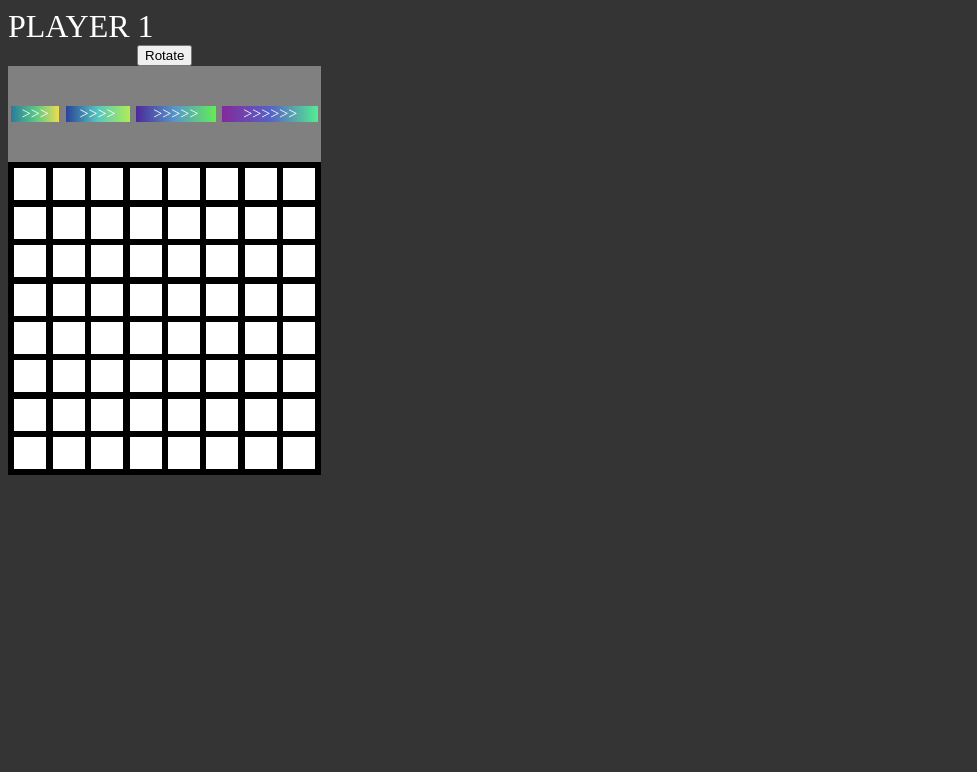
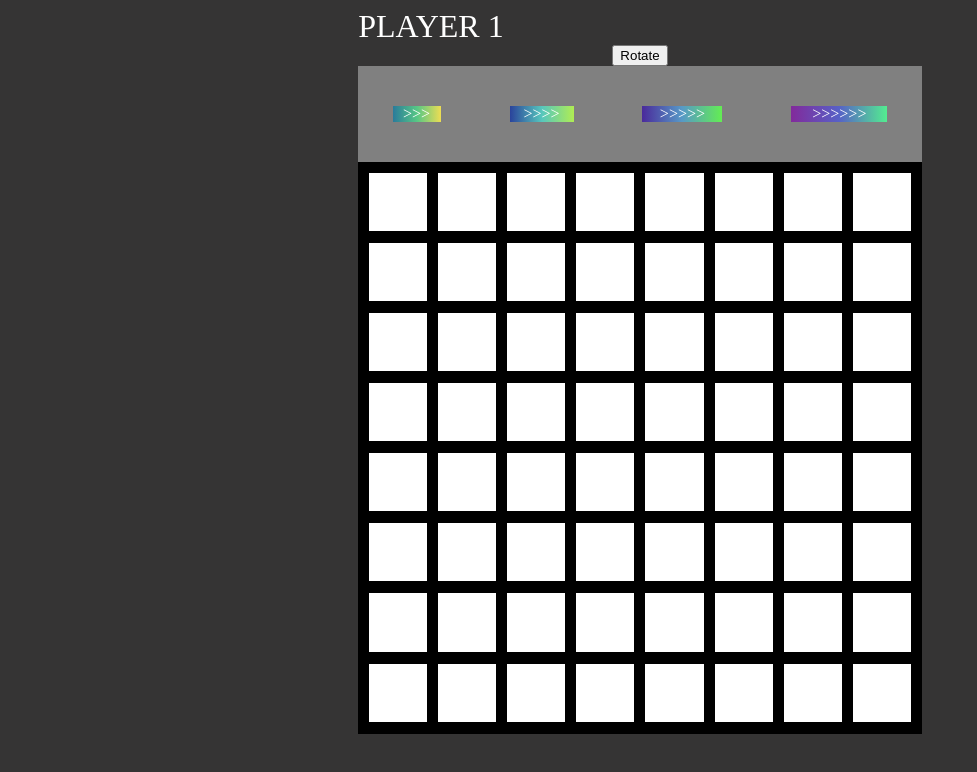
Before and after one commit to williams-derek-j/battleship, a website built with webpack: page src/template.html in a window 1280 px wide. Both pictures are taken after a click on the button "Start Game". Shown: the whole page, without its empty margins (0-977 px from the left). Built offline with nearby package versions, Linux system fonts and the light colour scheme.

Commit message:
styles updated so gameboard can fit vertical and horizontal orientations
hit/miss transition is a little off-centered now

```diff
--- a/src/Gameboard.js
+++ b/src/Gameboard.js
@@ -388,6 +388,8 @@ export default class Gameboard {
                 const board = document.createElement('div')
                 board.classList.add('board')
                 board.classList.add('offense')
+                // document.querySelector('.board').style.setProperty('--boardLength',`${boardLength}`)
+                // board.style.setProperty('--boardLength', `${boardLength}`)
 
                 for (let i = 0; i < boardLength; i++) {
                     const row = document.createElement('div')
--- a/src/InitGame.js
+++ b/src/InitGame.js
@@ -398,6 +398,8 @@ export default class InitGame {
             if (valid) {
                 console.log('****************************form valid')
                 emitter.emit('settings submitted', settings);
+
+                document.documentElement.style.setProperty('--boardLength', boardLength.value)
             } else {
                 console.log('****************************form invalid')
             }
--- a/src/style.css
+++ b/src/style.css
@@ -5,6 +5,8 @@
 }
 
 html {
+    --boardLength: 8;
+
     font-size: 2em;
 }
 
@@ -12,11 +14,8 @@ body {
     display: flex;
     flex-direction: row;
 
-    justify-content: flex-start;
+    justify-content: center;
     align-items: center;
-
-    width: 99vw;
-    height: fit-content;
 
     box-sizing: border-box;
 
@@ -229,8 +228,8 @@ div.invalid {
     justify-content: center;
     align-items: center;
 
-    width: max-content;
-    height: 99%;
+    /*width: max-content;*/
+    /*height: 99%;*/
 
     box-sizing: border-box;
 
@@ -238,37 +237,64 @@ div.invalid {
 }
 
 .board {
-    display: flex;
-    flex-direction: column;
+    /*--boardLength: var(--boardLength);*/
+    /*flex-direction: column;*/
 
-    width: max-content;
-    height: max-content;
+    /*width: max-content;*/
+    /*height: max-content;*/
+    min-height: 320px;
+    max-width: 2160px;
 
     box-sizing: border-box;
 
-    padding: 0.1rem;
+    /*margin-left: clamp(0rem, calc(100%/(3.5/16)), calc(100%/(3.5/16)));*/
+    /*margin-right: clamp(0rem, calc(100%/(3.5/16)), calc(100%/(3.5/16)));*/
+
+    /*padding: clamp(0rem, 0.1rem, 0.1rem);*/
 
     background-color: black;
 }
 
-.board > div {
-    display: flex;
-    flex-direction: row;
-}
+/*.board > div {*/
+/*    display: flex;*/
+/*    flex-direction: row;*/
+/*}*/
 
 .row {
+    width: 100%;
+    height: calc(100% / var(--boardLength));
+
+    /*min-height: min(calc(100%/ var(--boardLength)), 1rem);*/
+    /*max-width: 100%;*/
+
     background-color: black;
 
     perspective: 800px;
 }
 
+.row:last-child > .square {
+    margin-bottom: calc((1 / (var(--boardLength) + 1)) * (var(--padding) * 2));
+}
+
 .square {
-    width: 1rem;
-    height: 1rem;
+    display: inline-block;
 
-    margin: 0.1rem;
+    box-sizing: border-box;
+
+    min-width: min(4rem, calc(95vw / var(--boardLength)), calc(95vh / (var(--boardLength) + 3)));
+    min-height: min(4rem, calc(95vw / var(--boardLength)), calc(95vh / (var(--boardLength) + 3)));
+
+    --padding: min(4rem,calc((100vw / var(--boardLength)) / 2),calc((100vh / var(--boardLength)) / 2));
+    /*padding: var(--padding);*/
+
+    border-left: solid calc((1 / (var(--boardLength) + 1)) * (var(--padding) * 2)) black;
+    border-top: solid calc((1 / (var(--boardLength) + 1)) * (var(--padding) * 2)) black;
 
     background-color: white;
+}
+
+.square:last-child {
+    margin-right: calc((1 / (var(--boardLength) + 1)) * (var(--padding) * 2));
 }
 
 .square.offense:not(.hit):not(.sunk):not(.miss):hover {
```
